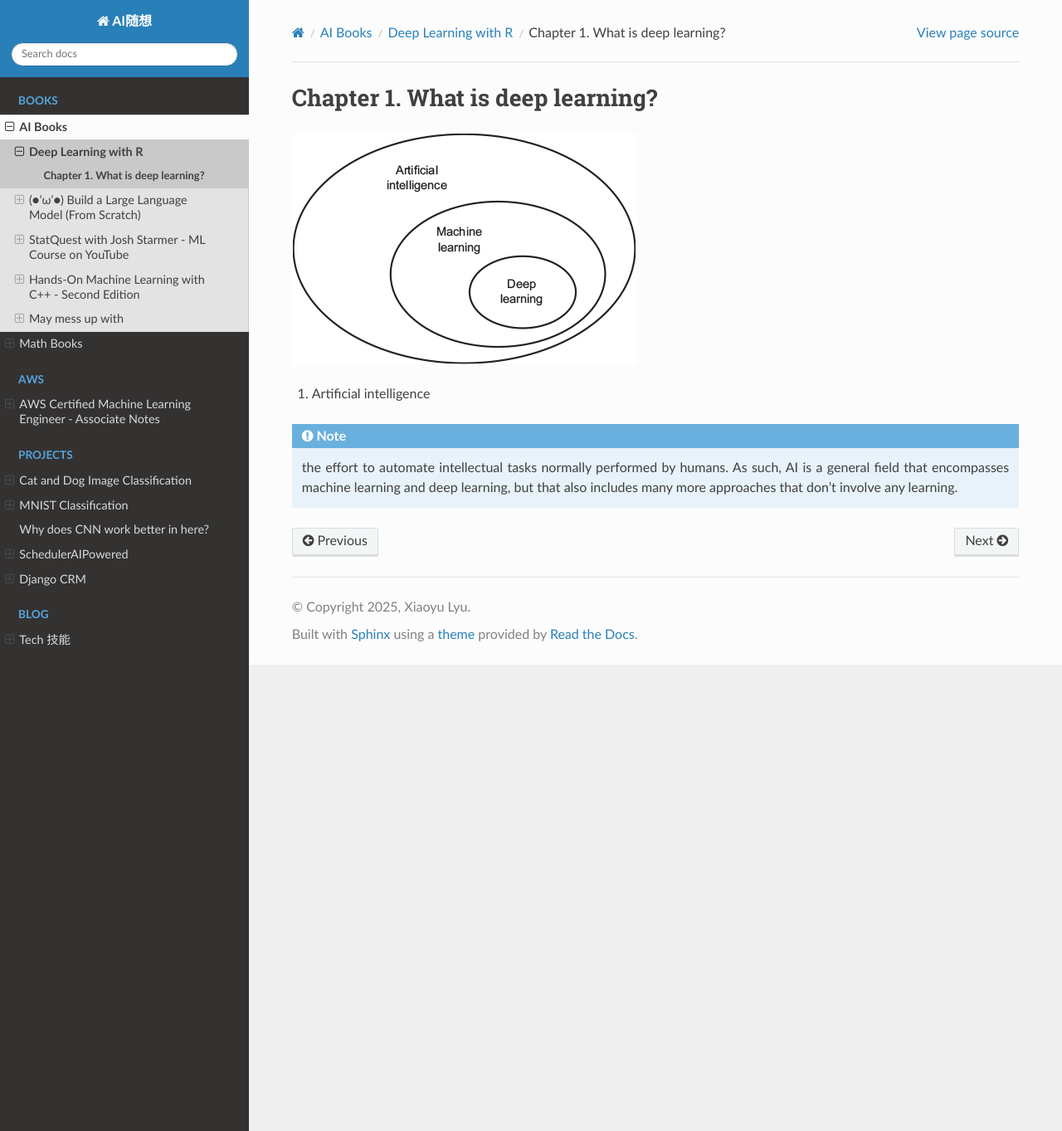
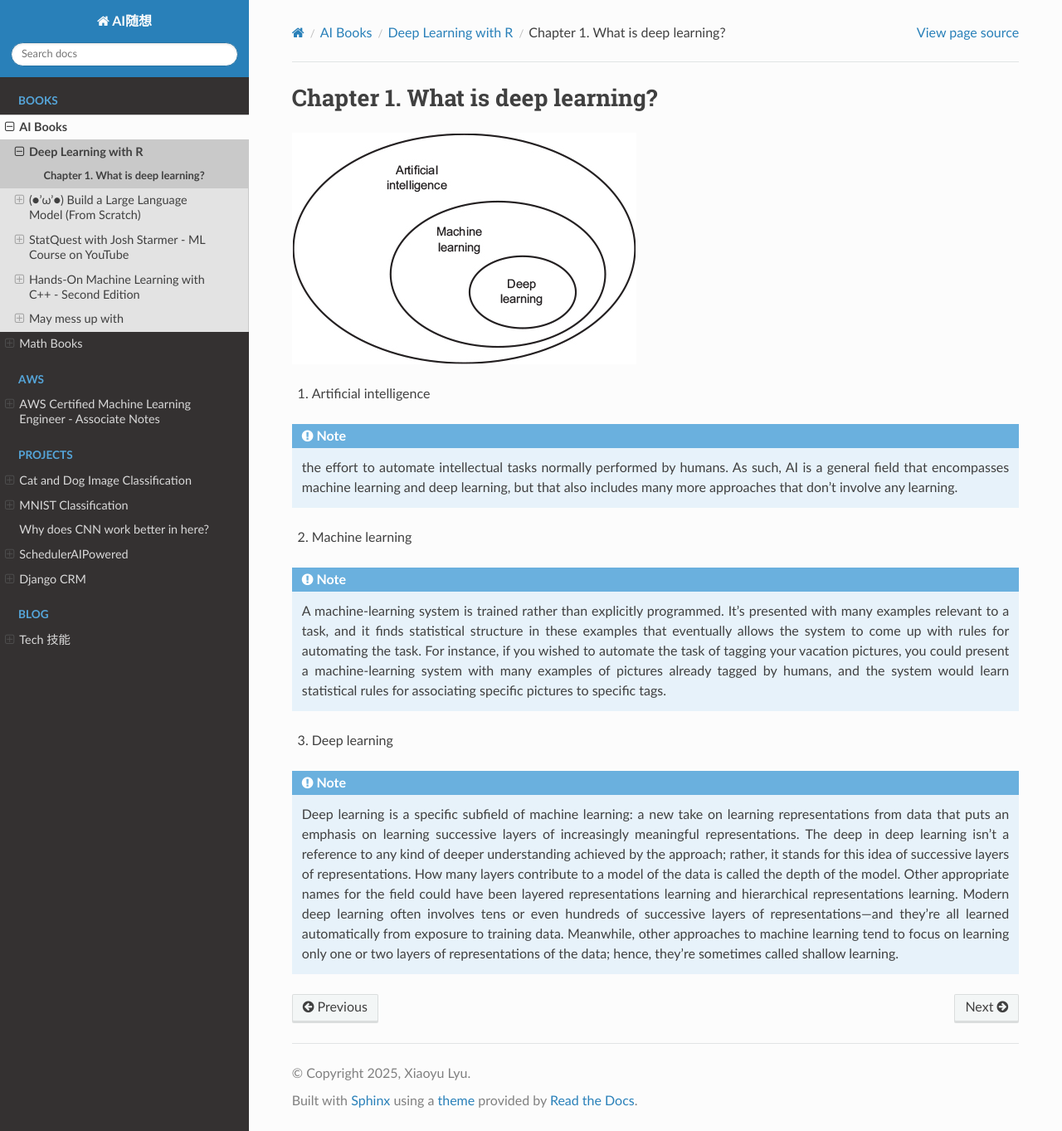
Before and after one commit to xiaoyulyu999/readdoc, a Sphinx documentation site: the page built from source/books/AI/Deep_Learning_with_R/chapter1.rst, in a window 1280 px wide and 1363 px high. Shown: the whole window at 83% size. Built offline with Sphinx 7.4.7 and the Read the Docs theme 3.1.0, drawn with Linux system fonts in a browser that asks for light colours; pages that are not in the unit, such as notebooks, are missing from menus.

Commit message:
chapter 1

```diff
--- a/source/books/AI/Deep_Learning_with_R/chapter1.rst
+++ b/source/books/AI/Deep_Learning_with_R/chapter1.rst
@@ -7,3 +7,13 @@ Chapter 1. What is deep learning?
 
 .. note::
    the effort to automate intellectual tasks normally performed by humans. As such, AI is a general field that encompasses machine learning and deep learning, but that also includes many more approaches that don’t involve any learning.
+
+2. Machine learning
+
+.. note::
+   A machine-learning system is trained rather than explicitly programmed. It’s presented with many examples relevant to a task, and it finds statistical structure in these examples that eventually allows the system to come up with rules for automating the task. For instance, if you wished to automate the task of tagging your vacation pictures, you could present a machine-learning system with many examples of pictures already tagged by humans, and the system would learn statistical rules for associating specific pictures to specific tags.
+
+3. Deep learning
+
+.. note::
+   Deep learning is a specific subfield of machine learning: a new take on learning representations from data that puts an emphasis on learning successive layers of increasingly meaningful representations. The deep in deep learning isn’t a reference to any kind of deeper understanding achieved by the approach; rather, it stands for this idea of successive layers of representations. How many layers contribute to a model of the data is called the depth of the model. Other appropriate names for the field could have been layered representations learning and hierarchical representations learning. Modern deep learning often involves tens or even hundreds of successive layers of representations—and they’re all learned automatically from exposure to training data. Meanwhile, other approaches to machine learning tend to focus on learning only one or two layers of representations of the data; hence, they’re sometimes called shallow learning.
```
